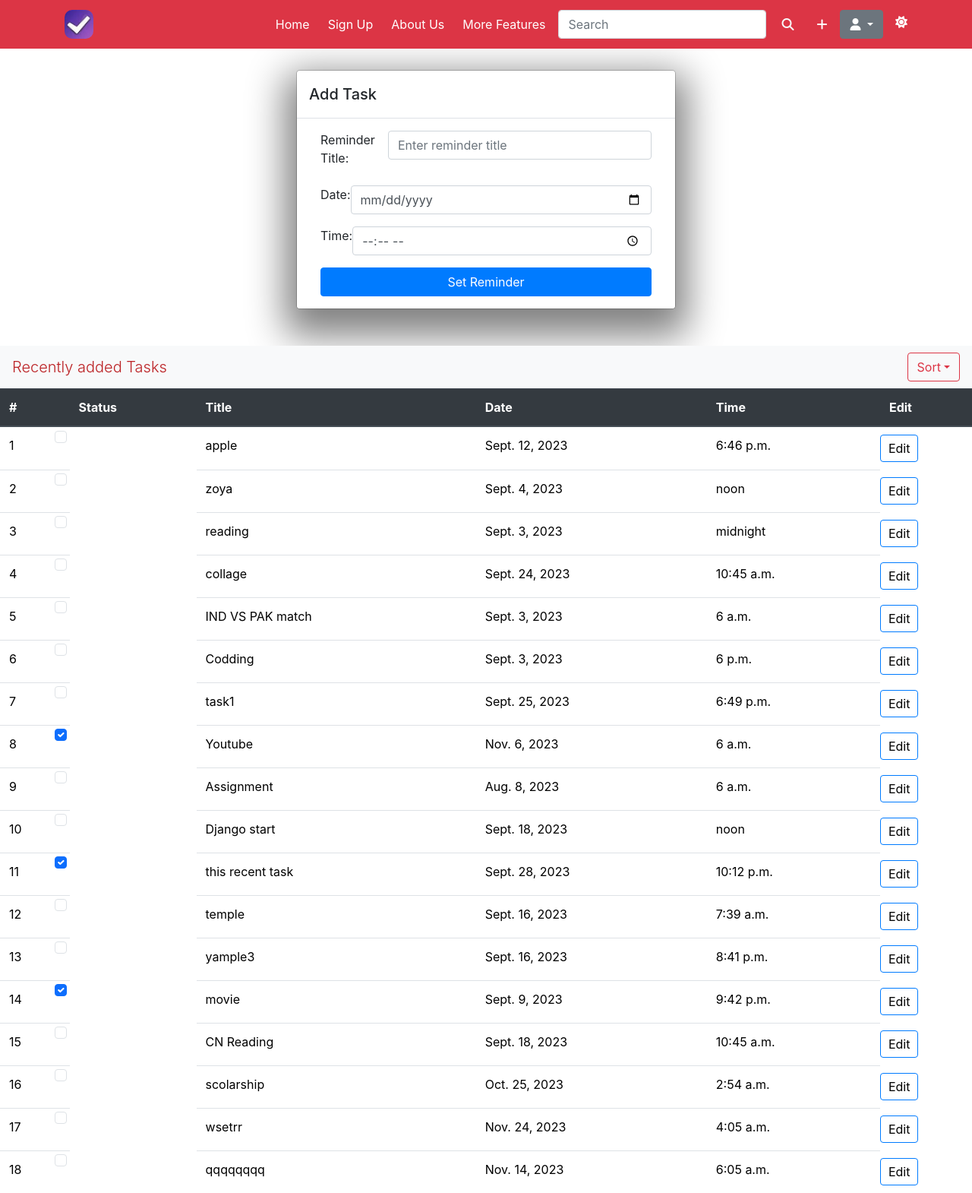
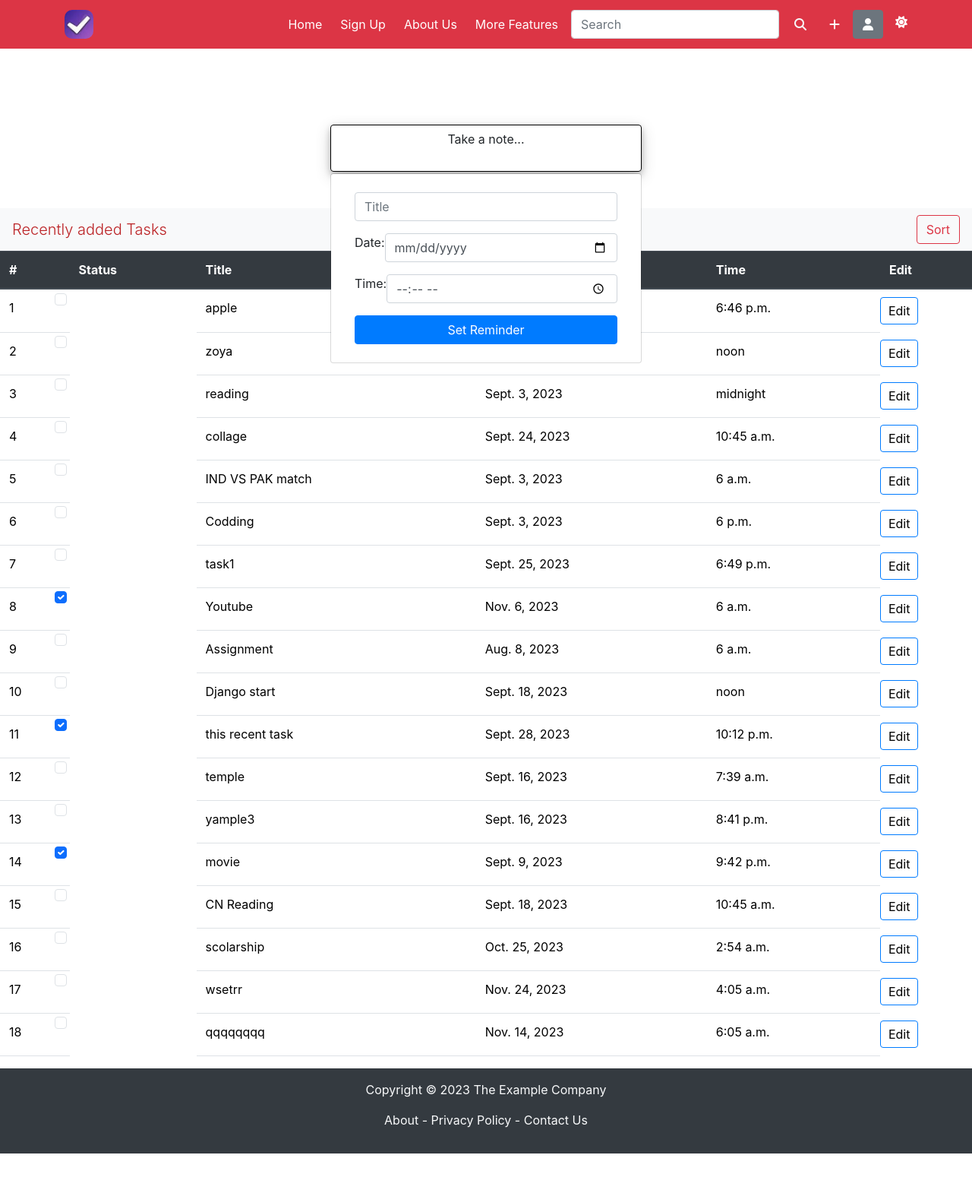
Before and after one commit to uditparmar90/Qa, a Django app: page /home/ in a window 1280 px wide, after a click on "Take a note...". Shown: the top 1570 px of the page at 76% size. After the commit the page ends 1518 px from the top, so only its background shows below. Run offline with Django 4.2, Linux system fonts and the light colour scheme; a user stored in the database is signed in; data comes from the database, SQL or seed files in the repository; both versions use the stored data as it was after the commit; some libraries are stand-ins or nearby versions.

Commit message:
task input UI changes

```diff
--- a/qa1/templates/home.html
+++ b/qa1/templates/home.html
@@ -24,12 +24,66 @@
       color:#BB2124;
       font-weight:300;
     }
+    .dropdown-toggle::after {
+      display: none !important;
+    /* display: inline-block;
+    margin-left: 0.255em;
+    vertical-align: 0.255em;
+    content: "";
+    border-top: 0.3em solid;
+    border-right: 0.3em solid transparent;
+    border-bottom: 0;
+    border-left: 0.3em solid transparent; */
+}
   </style>
 </head>
 <body onload="defaultsort()">
 
 
     <!-- ........Add Task Popup.......................................... -->
+
+    <div class="dropdown">
+      <button class="btn  dropdown-toggle" type="button" id="dropdownMenuButton" data-toggle="dropdown" aria-haspopup="true" aria-expanded="false" style="padding:54 0px;
+      border-style: none;
+       border: 1px solid black !important;
+      flex: end;
+      display: flex;
+    align-items: center;
+    justify-content: center;
+    width: 410px;
+    padding: auto;
+    margin: auto;
+    margin-top: 100px; box-shadow: 0 4px 8px 0 rgba(0, 0, 0, 0.2), 0 6px 20px 0 rgba(0, 0, 0, 0.19);">
+        <div class="form-group" style="display: flex;margin-bottom: 1rem;flex-direction:row;">
+          <label for="newTask">Take a note...</label>
+        </div>
+      </button>
+      </button>
+      <div class="dropdown-menu" aria-labelledby="dropdownMenuButton" style="width: 410px;">
+        <div class="modal-body">
+          <div class="container outlined-container">
+      <form  method='POST' action="{% url 'addtask' %}"form="addtask" style="display:flex; flex-direction:column;">{% csrf_token %}
+          <div class="form-group" style="display: flex;margin-bottom: 1rem;flex-direction:row;">
+            <!-- <label for="newTask">Title </label> -->
+            <input type="text" class="form-control" id="newTask" name="newTask" placeholder="Title">
+          </div>
+          <div class="form-group" style="display: flex;margin-bottom: 1rem;flex-direction:row;">
+              <label for="reminderDate">Date:</label>
+              <input type="date" class="form-control" id="reminderDate" name="reminderDate" placeholder="Title" title="Enter a date (yyyy-mm-dd)">
+          </div>
+          <div class="form-group" style="display: flex;margin-bottom: 1rem;flex-direction:row;">
+              <label for="reminderTime">Time:</label>
+              <input type="time" class="form-control" id="reminderTime" name="reminderTime" placeholder="Title">
+          </div>
+          <button type="submit" class="btn btn-primary" id="addTaskBtn">Set Reminder</button>
+      </form>
+    </div>
+      </div>
+    </div>
+    </div>
+  </div>
+
+<!--
 <div class="modal fade" id="exampleModalLong" tabindex="-1" role="dialog" aria-labelledby="exampleModalLongTitle" aria-hidden="true">
   <div class="modal-dialog" role="document">
     <div class="modal-content">
@@ -43,7 +97,7 @@
         <div class="container outlined-container">
     <form  method='POST' action="{% url 'addtask' %}"form="addtask" style="display:flex; flex-direction:column;">{% csrf_token %}
         <div class="form-group" style="display: flex;margin-bottom: 1rem;flex-direction:row;">
-          <label for="newTask">Reminder Title:</label>
+          <label for="newTask">Title:</label>
           <input type="text" class="form-control" id="newTask" name="newTask" placeholder="Enter reminder title">
         </div>
         <div class="form-group" style="display: flex;margin-bottom: 1rem;flex-direction:row;">
@@ -60,11 +114,11 @@
       </div>
     </div>
   </div>
-</div>
+</div> -->
 
 
 
-
+<!--
 <div class="modal-dialog" role="document">
   <div class="modal-content" style="box-shadow: 0px 20px 50px 15px grey;">
     <div class="modal-header">
@@ -74,7 +128,7 @@
       <div class="container outlined-container">
   <form  method='POST' action="{% url 'addtask' %}"form="addtask" style="display:flex; flex-direction:column;">{% csrf_token %}
       <div class="form-group" style="display: flex;margin-bottom: 1rem;flex-direction:row;">
-        <label for="newTask">Reminder Title:</label>
+        <label for="newTask">Title:</label>
         <input type="text" class="form-control" id="newTask" name="newTask" placeholder="Enter reminder title">
       </div>
       <div class="form-group" style="display: flex;margin-bottom: 1rem;flex-direction:row;">
@@ -90,7 +144,7 @@
 </div>
     </div>
   </div>
-</div>
+</div> -->
 
     {% comment %} ................resently tasks........................ {% endcomment %}
     <nav id="navbar-example2" class="navbar navbar-light bg-light px-3 mt-5 mb-0">
```
Also changed, not shown: db.sqlite3.
